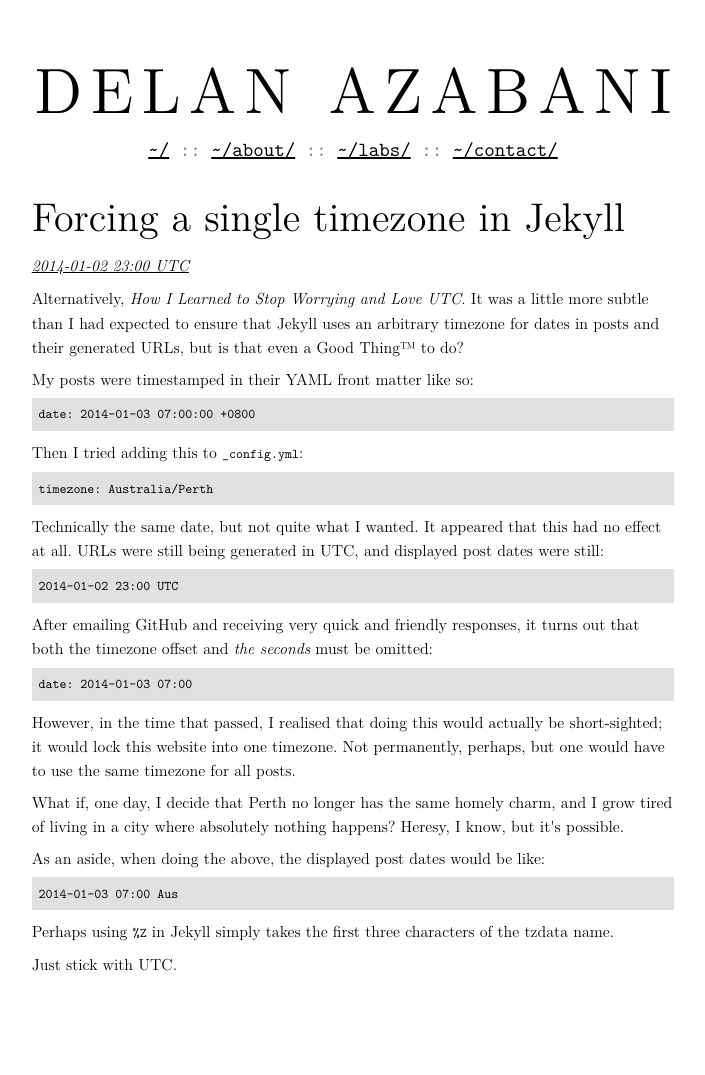
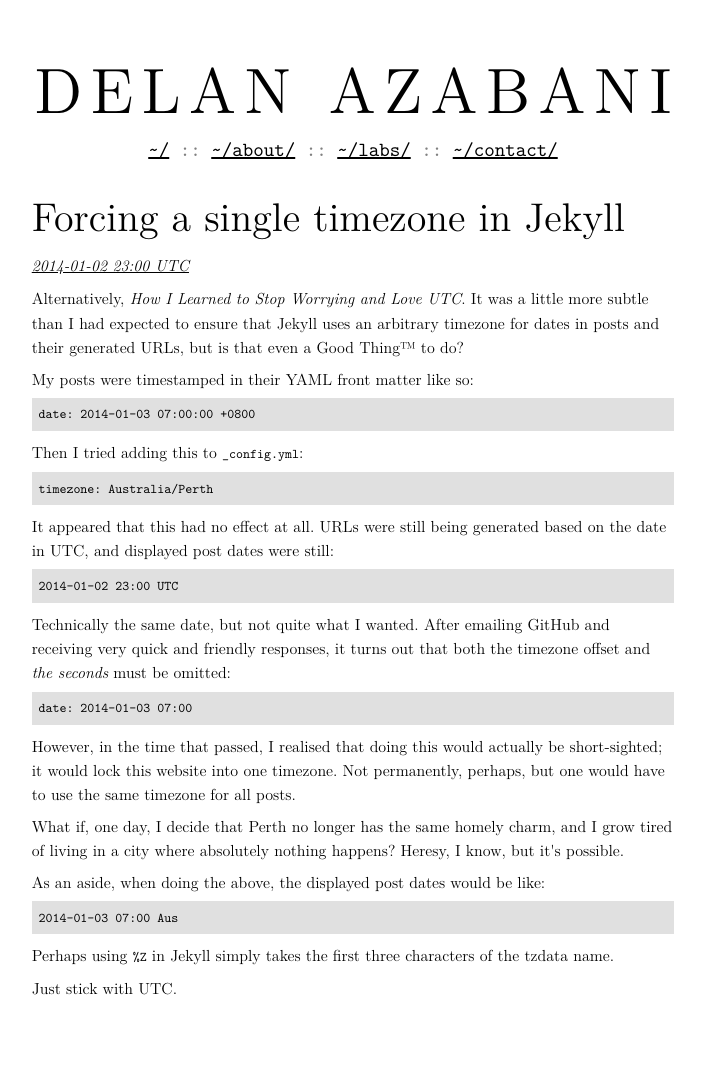
Before and after one commit to delan/www.azabani.com, a Jekyll site: the page built from _posts/2014-01-03-forcing-single-timezone-jekyll.html, in a window 1280 px wide. Shown: the whole page, without its empty margins (287-992 px from the left). Built offline with Jekyll 4.4.1, drawn with Linux system fonts in a browser that asks for light colours; before the commit the page ends 1051 px from its top, so only the background shows below that.

Commit message:
move misplaced sentence

```diff
--- a/_posts/2014-01-03-forcing-single-timezone-jekyll.html
+++ b/_posts/2014-01-03-forcing-single-timezone-jekyll.html
@@ -17,14 +17,14 @@ Thing™ to do?
 
 <pre>timezone: Australia/Perth</pre>
 
-<p>Technically the same date, but not quite what I wanted. It appeared that
-this had no effect at all. URLs were still being generated in UTC, and
-displayed post dates were still:
+<p>It appeared that this had no effect at all. URLs were still being generated
+based on the date in UTC, and displayed post dates were still:
 
 <pre>2014-01-02 23:00 UTC</pre>
 
-<p>After emailing GitHub and receiving very quick and friendly responses, it
-turns out that both the timezone offset and <i>the seconds</i> must be omitted:
+<p>Technically the same date, but not quite what I wanted. After emailing
+GitHub and receiving very quick and friendly responses, it turns out that both
+the timezone offset and <i>the seconds</i> must be omitted:
 
 <pre>date: 2014-01-03 07:00</pre>
 
```
